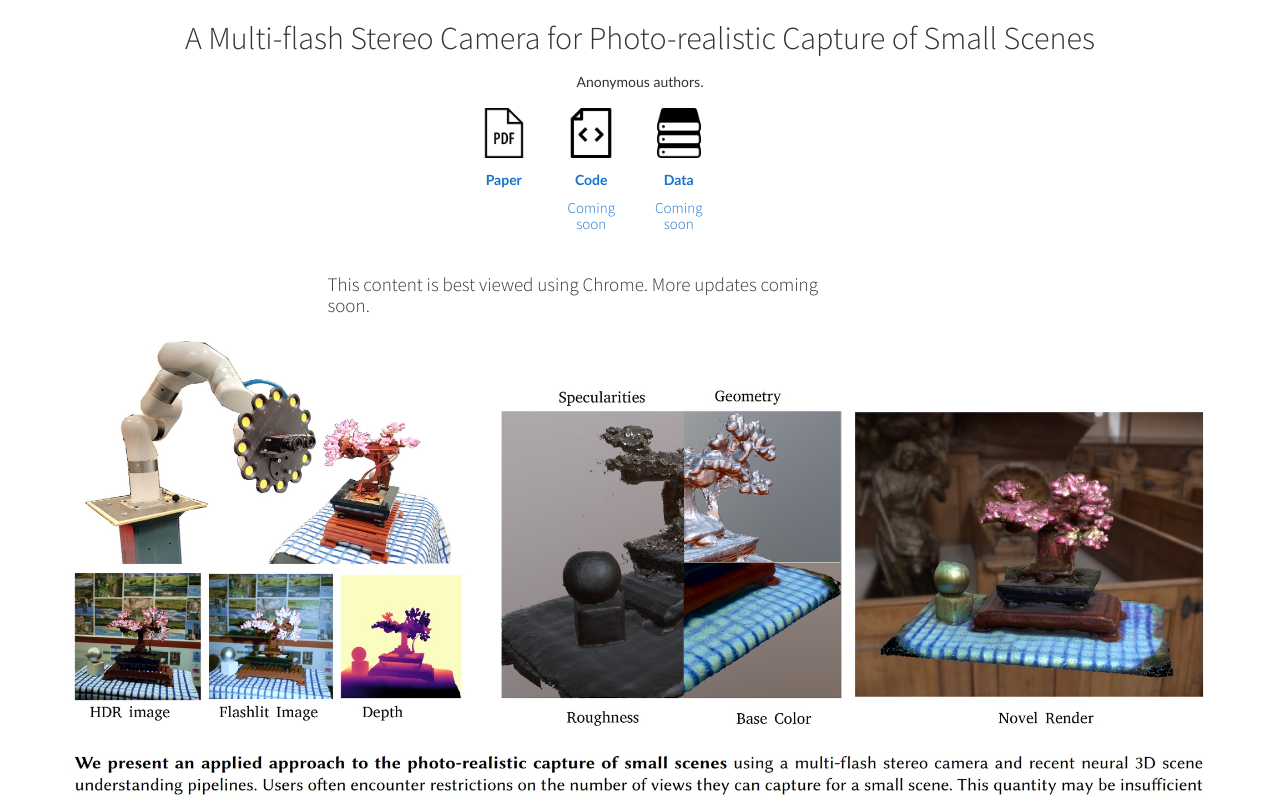
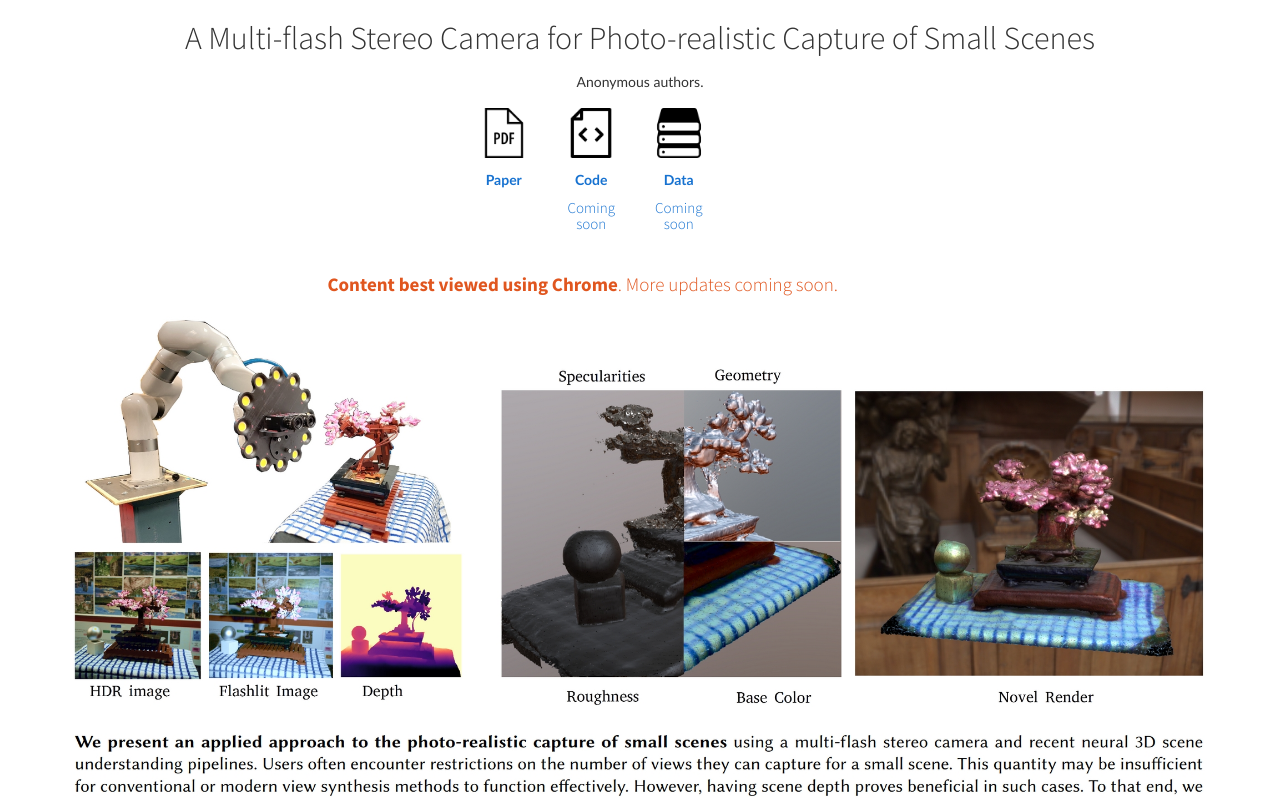
Before and after one commit to StereoMFC/StereoMFC.github.io, a plain HTML site: page index.html in a window 1280 px wide. Shown: the top 798 px of the page. Drawn offline with nearby package versions, Linux system fonts and the light colour scheme; a script that the page names is missing.

Commit message:
added chrome disclaimer lol

```diff
--- a/index.html
+++ b/index.html
@@ -153,8 +153,8 @@
 <p><small> </small></p>
 <div class="row">
     <div class="col-md-5 col-md-offset-3">
-        <h4>
-            This content is best viewed using Chrome. More updates coming soon.
+        <h4 style="color:rgb(224, 86, 31);">
+            <b>Content best viewed using Chrome</b>. More updates coming soon.
         </h4>
     </div>
 </div>
```
